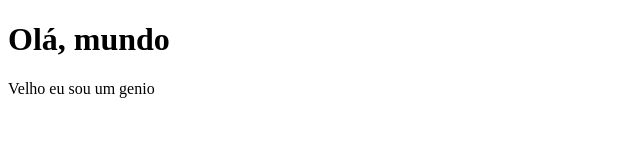
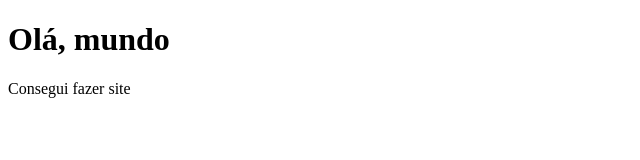
Before and after one commit to lusgas-dev/dogecoin, a plain HTML site: page index.html in a window 1280 px wide. Shown: the full height of the page, 0-640 px from the left. Drawn offline with Linux system fonts and the light colour scheme.

Commit message:
Update index.html

```diff
--- a/index.html
+++ b/index.html
@@ -8,6 +8,6 @@
 </head>
 <body>
     <h1>Olá, mundo</h1>
-    <p>Velho eu sou um genio</p>
+    <p>Consegui fazer site</p>
 </body>
 </html>
```
